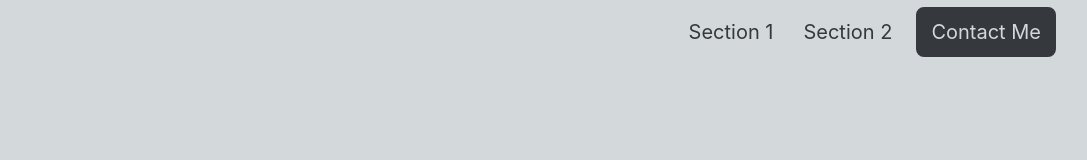
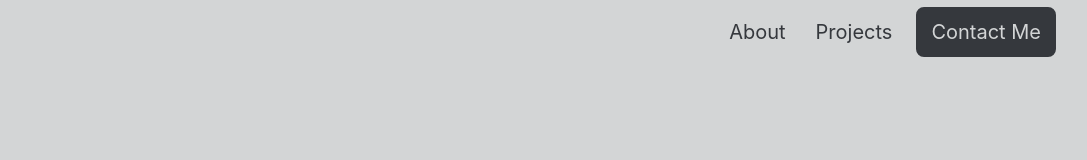
Before and after one commit to frizbee19/frizbee19.github.io, a React (Create React App) app: page / in a window 1280 px wide. Shown: the top 160 px of the page, without its empty margins (185-1272 px from the left). Built offline with nearby package versions, Linux system fonts and the light colour scheme.

Commit message:
stuff (im stuff)

```diff
--- a/src/App.css
+++ b/src/App.css
@@ -1,5 +1,5 @@
 :root {
-  --light-color: rgb(211, 217, 218);
+  --light-color: rgb(211, 213, 214);
   --main-color: #35383d;
   --active-color: #292b2e;
 }
--- a/src/Contact.js
+++ b/src/Contact.js
@@ -1,22 +1,22 @@
 import React from 'react';
 import './App.css';
 import { Link } from 'react-router-dom';
-import { useEffect, useState } from 'react';
+// import { useEffect, useState } from 'react';
 
 const Contact = () => {
-  const [isMobile, setIsMobile] = useState(false);
+  // const [isMobile, setIsMobile] = useState(false);
 
-  function isMobileDevice() {
-    console.log(navigator.userAgent);
-    return /Android|iPhone|BlackBerry/i.test(navigator.userAgent);
-  }
+  // function isMobileDevice() {
+  //   console.log(navigator.userAgent);
+  //   return /Android|iPhone|BlackBerry/i.test(navigator.userAgent);
+  // }
 
 
-  useEffect(() => {
-    if (isMobileDevice()) {
-      setIsMobile(true);
-    }
-  }, []);
+  // useEffect(() => {
+  //   if (isMobileDevice()) {
+  //     setIsMobile(true);
+  //   }
+  // }, []);
 
 
   return (
@@ -43,9 +43,9 @@ const Contact = () => {
               call
             </span>
             {isMobile ? (
-              <a href="tel:">(214) 277-2964</a>
+              <a href="tel:1234567890">1234567890</a>
             ) : (
-              <p></p>
+              <p>1234567890</p>
             )}
           </div> */}
           <div className='Contact-line'>
--- a/src/Home.js
+++ b/src/Home.js
@@ -37,8 +37,8 @@ function Home() {
         </title>
         <nav className={`navbar ${showScroll ? "show" : ''}`}>
           <div className="nav-links-container">
-            <a className='nav-links' href="#section1">Section 1</a>
-            <a className='nav-links' href="#section2">Section 2</a>
+            <a className='nav-links' href="#section1">About</a>
+            <a className='nav-links' href="#section2">Projects</a>
             <Link className='nav-button' to="/contact">Contact Me</Link>
           </div>
         </nav>
```
